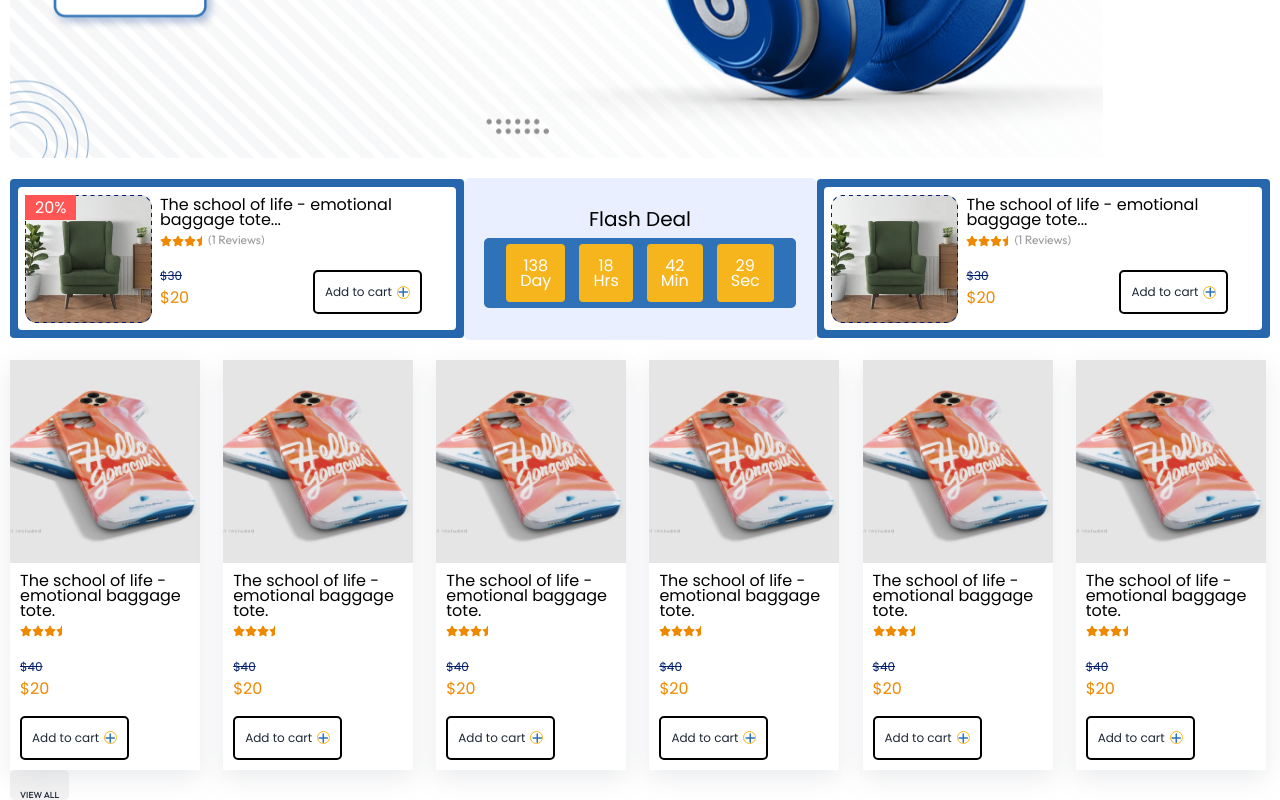
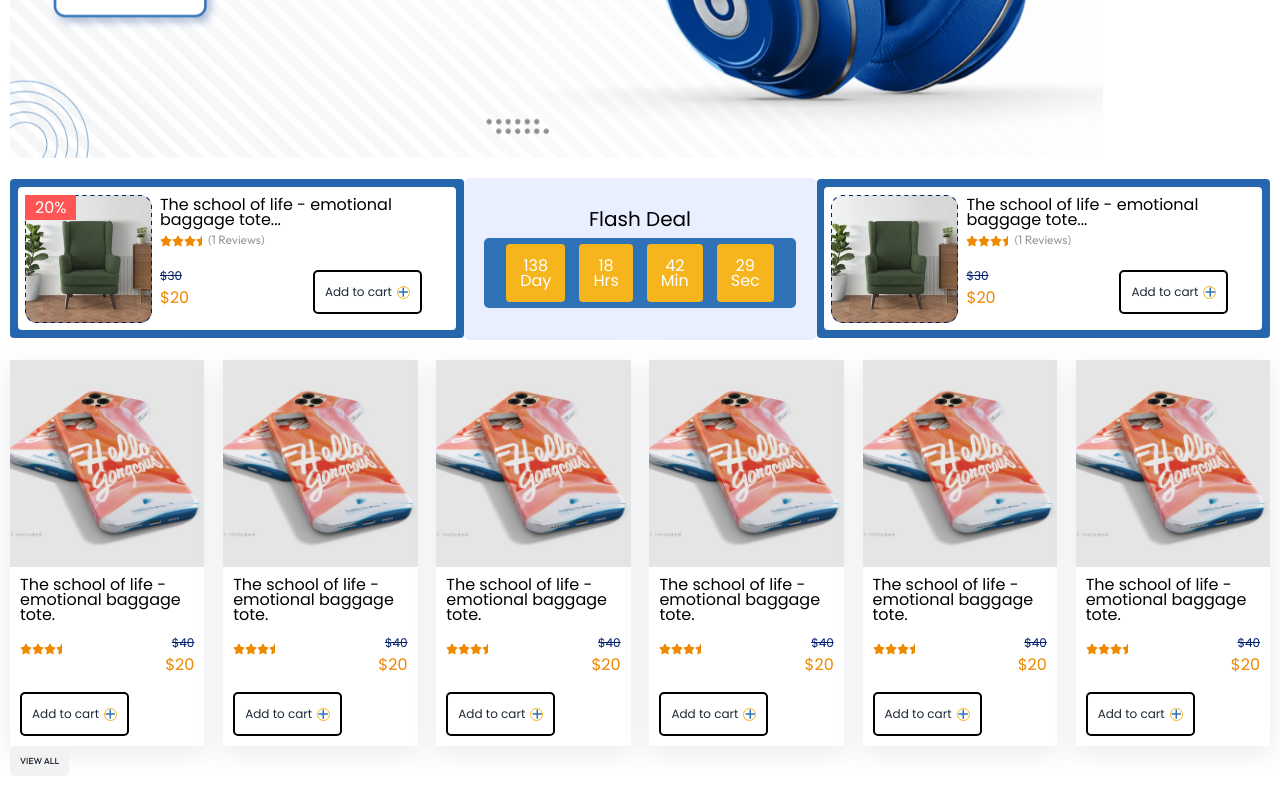
Before and after one commit to greeenOrange/daily_mall-e-commerce-, a React (Vite) app: page / in a window 1280 px wide. Shown: the part 635-1435 px from the top of the page. After the commit the page ends 1411 px from the top, so only its background shows below. Built offline with nearby package versions, Linux system fonts and the light colour scheme.

Commit message:
product card

```diff
--- a/src/Components/Screens/Products/Products.css
+++ b/src/Components/Screens/Products/Products.css
@@ -4,7 +4,6 @@
     gap: var(--size-900);
 } */
 .primary_card {
-    width: 190px;
     background: var(--white);
     box-shadow: rgba(149, 157, 165, 0.2) 0px 8px 24px;
 }
@@ -14,10 +13,19 @@
 .primary_card_body{
     padding: 1rem;
 }
-.card_btn{
+.card_rating_price{
     display: flex;
+    align-items: center;
+    justify-content: space-between;
+}
+.card_price{
+    display: flex;
+    flex-direction: column;
     align-items: flex-end;
     justify-content: flex-end;
+}
+.card_btn{
+    align-self: center;
 }
 @media (min-width: 50em) {
     .card_warpper {
@@ -25,4 +33,8 @@
         grid-template-columns: repeat(6, 1fr);
         gap: var(--size-900);
     }
+    .primary_card_body{
+        max-height: 18rem;
+        height: 100%;
+    }
 }
--- a/src/Components/Screens/Products/Products.jsx
+++ b/src/Components/Screens/Products/Products.jsx
@@ -14,14 +14,18 @@ function Products() {
                     <div className="primary_card_body">
                         <h3 className="card_title">The school of life - emotional baggage tote.
                         </h3>
+                        <div className="card_rating_price">
                         <div className="rating">
                             <FontAwesomeIcon icon={faStar} />
                             <FontAwesomeIcon icon={faStar} />
                             <FontAwesomeIcon icon={faStar} />
                             <FontAwesomeIcon icon={faStarHalf} />
                         </div>
-                        <h6 className="strikeout flex-none">$40</h6>
+                        <div className="card_price">
+                        <h6 className="strikeout">$40</h6>
                         <h4 className="price">$20</h4>
+                        </div>
+                        </div>
                         <button className="add_to_cart card-btn">
                             Add to cart
                             <span className="circle"><FontAwesomeIcon icon={faPlus} /></span>
@@ -33,14 +37,18 @@ function Products() {
                     <div className="primary_card_body">
                         <h3 className="card_title">The school of life - emotional baggage tote.
                         </h3>
+                        <div className="card_rating_price">
                         <div className="rating">
                             <FontAwesomeIcon icon={faStar} />
                             <FontAwesomeIcon icon={faStar} />
                             <FontAwesomeIcon icon={faStar} />
                             <FontAwesomeIcon icon={faStarHalf} />
                         </div>
-                        <h6 className="strikeout flex-none">$40</h6>
+                        <div className="card_price">
+                        <h6 className="strikeout">$40</h6>
                         <h4 className="price">$20</h4>
+                        </div>
+                        </div>
                         <button className="add_to_cart card-btn">
                             Add to cart
                             <span className="circle"><FontAwesomeIcon icon={faPlus} /></span>
@@ -52,14 +60,18 @@ function Products() {
                     <div className="primary_card_body">
                         <h3 className="card_title">The school of life - emotional baggage tote.
                         </h3>
+                        <div className="card_rating_price">
                         <div className="rating">
                             <FontAwesomeIcon icon={faStar} />
                             <FontAwesomeIcon icon={faStar} />
                             <FontAwesomeIcon icon={faStar} />
                             <FontAwesomeIcon icon={faStarHalf} />
                         </div>
-                        <h6 className="strikeout flex-none">$40</h6>
+                        <div className="card_price">
+                        <h6 className="strikeout">$40</h6>
                         <h4 className="price">$20</h4>
+                        </div>
+                        </div>
                         <button className="add_to_cart card-btn">
                             Add to cart
                             <span className="circle"><FontAwesomeIcon icon={faPlus} /></span>
@@ -71,14 +83,18 @@ function Products() {
                     <div className="primary_card_body">
                         <h3 className="card_title">The school of life - emotional baggage tote.
                         </h3>
+                        <div className="card_rating_price">
                         <div className="rating">
                             <FontAwesomeIcon icon={faStar} />
                             <FontAwesomeIcon icon={faStar} />
                             <FontAwesomeIcon icon={faStar} />
                             <FontAwesomeIcon icon={faStarHalf} />
                         </div>
-                        <h6 className="strikeout flex-none">$40</h6>
+                        <div className="card_price">
+                        <h6 className="strikeout">$40</h6>
                         <h4 className="price">$20</h4>
+                        </div>
+                        </div>
                         <button className="add_to_cart card-btn">
                             Add to cart
                             <span className="circle"><FontAwesomeIcon icon={faPlus} /></span>
@@ -90,14 +106,18 @@ function Products() {
                     <div className="primary_card_body">
                         <h3 className="card_title">The school of life - emotional baggage tote.
                         </h3>
+                        <div className="card_rating_price">
                         <div className="rating">
                             <FontAwesomeIcon icon={faStar} />
                             <FontAwesomeIcon icon={faStar} />
                             <FontAwesomeIcon icon={faStar} />
                             <FontAwesomeIcon icon={faStarHalf} />
                         </div>
-                        <h6 className="strikeout flex-none">$40</h6>
+                        <div className="card_price">
+                        <h6 className="strikeout">$40</h6>
                         <h4 className="price">$20</h4>
+                        </div>
+                        </div>
                         <button className="add_to_cart card-btn">
                             Add to cart
                             <span className="circle"><FontAwesomeIcon icon={faPlus} /></span>
@@ -109,20 +129,25 @@ function Products() {
                     <div className="primary_card_body">
                         <h3 className="card_title">The school of life - emotional baggage tote.
                         </h3>
+                        <div className="card_rating_price">
                         <div className="rating">
                             <FontAwesomeIcon icon={faStar} />
                             <FontAwesomeIcon icon={faStar} />
                             <FontAwesomeIcon icon={faStar} />
                             <FontAwesomeIcon icon={faStarHalf} />
                         </div>
-                        <h6 className="strikeout flex-none">$40</h6>
+                        <div className="card_price">
+                        <h6 className="strikeout">$40</h6>
                         <h4 className="price">$20</h4>
+                        </div>
+                        </div>
                         <button className="add_to_cart card-btn">
                             Add to cart
                             <span className="circle"><FontAwesomeIcon icon={faPlus} /></span>
                         </button>
                     </div>
                 </div>
+
                 </div>
                 <button className="btn card_btn">view all</button>
             </div>
```
